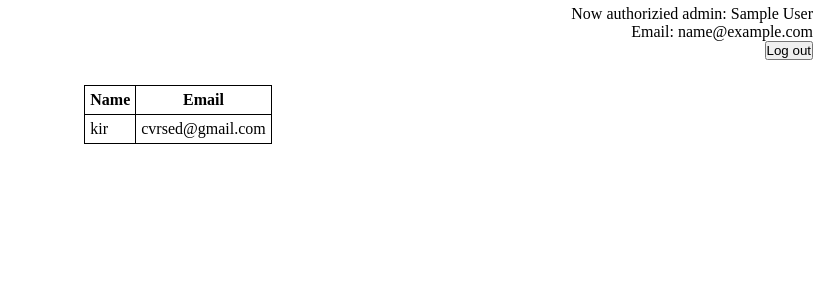
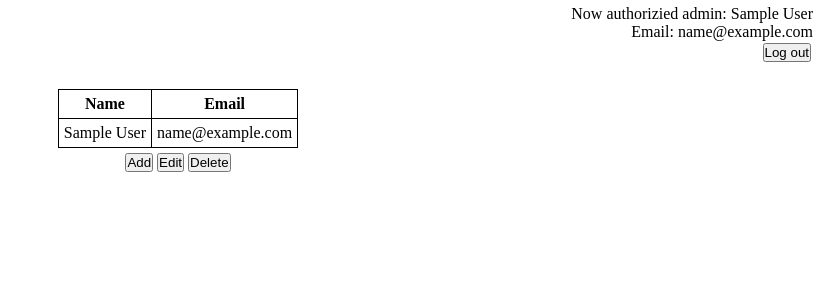
Before and after one commit to okxrun/mini-crm, a PHP site: page /dashboard.php in a window 1280 px wide. Shown: the top 300 px of the page, without its empty margins (462-1280 px from the left). Run offline with PHP 8.4, Linux system fonts and the light colour scheme; the visitor is signed in with stand-in values (Sample User, id 1); tables that the repository leaves empty or names only in its code hold one stand-in row (values such as "Sample post").

Commit message:
some little updates and create crud base

```diff
--- /dev/null
+++ b/app/Interfaces/CustomerRepository.php
@@ -0,0 +1,6 @@
+<?php
+interface CustomerRepository {
+
+}
+
+?>
--- /dev/null
+++ b/app/Repositories/MySqlCustomerRepository.php
@@ -0,0 +1,5 @@
+<?php
+class MySqlCustomerRepository implements CustomerRepository {
+
+}
+?>
--- a/dashboard.php
+++ b/public/dashboard.php
@@ -1,11 +1,14 @@
 <?php
 session_start();
+require __DIR__ . "/../db.php";
 
 if (!isset($_SESSION['user_id'])) {
     header("Location: index.php");
     exit;
 }
 
+$stmt = $pdo->query("SELECT name, email FROM customers ORDER BY id ASC");
+$customers = $stmt->fetchAll();
 
 ?>
 
@@ -15,7 +18,7 @@ if (!isset($_SESSION['user_id'])) {
     <meta charset="UTF-8">
     <meta name="viewport" content="width=device-width, initial-scale=1.0">
     <title>Dashboard</title>
-    <link rel="stylesheet" href="dashboard.css">
+    <link rel="stylesheet" href="../styles/dashboard.css">
 </head>
 <body>
     <div class="user__info">
@@ -29,11 +32,18 @@ if (!isset($_SESSION['user_id'])) {
                 <th>Name</th>
                 <th>Email</th>
             </tr>
+            <?php foreach ($customers as $c): ?>
             <tr>
-                <td>kir</td>
-                <td>cvrsed@gmail.com</td>
+                <td><?= htmlspecialchars($c['name']) ?></td>
+                <td><?= htmlspecialchars($c['email']) ?></td>
             </tr>
+            <?php endforeach; ?>
         </table>
+    </div>
+    <div class="buttons">
+        <a href="add_customer.php"><button>Add</button></a>
+        <a href="edit_customer.php"><button>Edit</button></a>
+        <a href="delete_customer.php"><button>Delete</button></a>
     </div>
 
 </body>
--- a/index.php
+++ b/public/index.php
@@ -1,6 +1,6 @@
 <?php
 session_start();
-require("db.php");
+require __DIR__ . "/../db.php";
 
 $error = null;
 
@@ -35,7 +35,7 @@ if ($_SERVER['REQUEST_METHOD'] === 'POST') {
     <meta charset="UTF-8">
     <meta name="viewport" content="width=device-width, initial-scale=1.0">
     <title>Authorization</title>
-    <link rel="stylesheet" href="style.css">
+    <link rel="stylesheet" href="../styles/style.css">
 </head>
 <body>
     <form method="post">
--- a/registration.php
+++ b/public/registration.php
@@ -1,5 +1,5 @@
 <?php
-require("db.php");
+require __DIR__ . "/../db.php";
 
 $error = null;
 
@@ -43,7 +43,7 @@ if ($_SERVER['REQUEST_METHOD'] === 'POST') {
     <meta charset="UTF-8">
     <meta name="viewport" content="width=device-width, initial-scale=1.0">
     <title>Registration</title>
-    <link rel="stylesheet" href="style.css">
+    <link rel="stylesheet" href="../styles/style.css">
 </head>
 <body>
     <form method="post">
--- a/dashboard.css
+++ b/styles/dashboard.css
@@ -26,3 +26,13 @@ tr, td, th {
     align-items: end;
     margin: 5px;
 }
+
+.buttons {
+    display: flex;
+    justify-content: center;
+    margin-top: 3px;
+}
+
+button {
+    margin: 2px;
+}
```
Also changed, not shown: public/logout.php (renamed from logout.php), styles/style.css (renamed from style.css).
